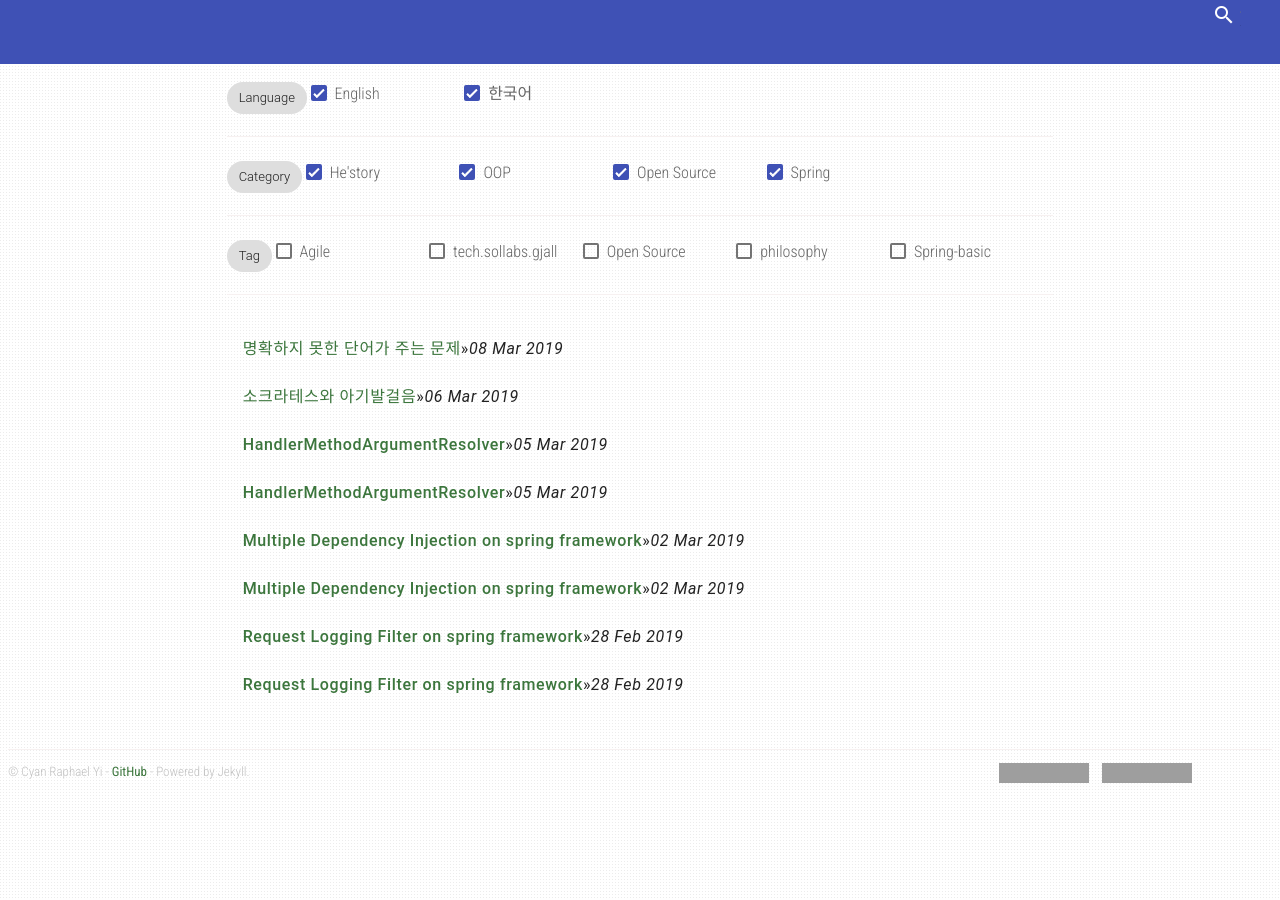
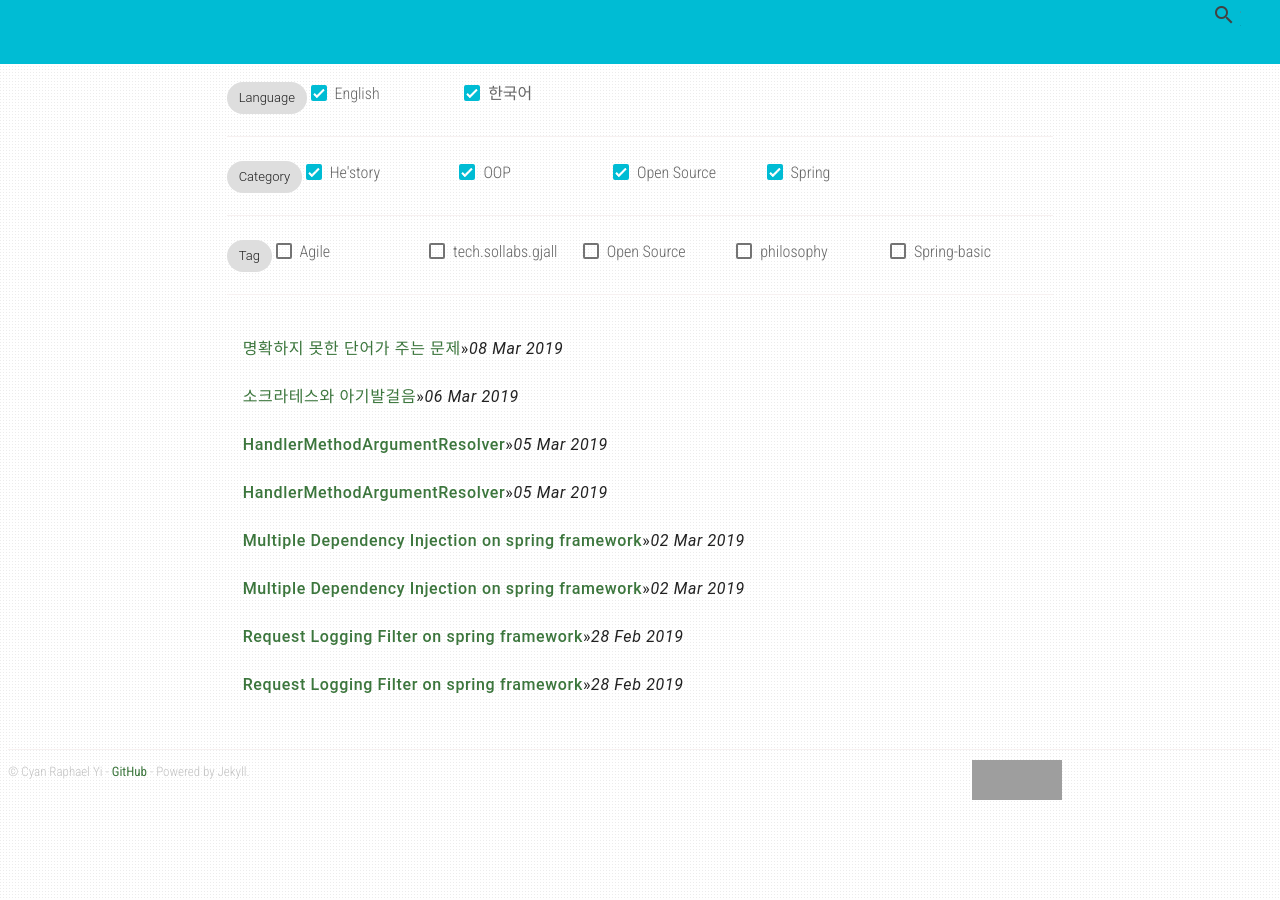
Before and after one commit to CyanRYi/sollabs-demo, a Jekyll site: the page built from index.md, in a window 1280 px wide. Built offline with Jekyll 4.4.1, drawn with Linux system fonts in a browser that asks for light colours; nearby versions of some CDN libraries; grey boxes are pictures that could not be loaded.

Commit message:
css를 cdn으로 변경

```diff
--- a/_layouts/default.html
+++ b/_layouts/default.html
@@ -78,7 +78,7 @@ layout: compress
       <!-- syntax highlighting CSS -->
       <link rel="stylesheet" href="{{ site.url }}/static/css/syntax.css">
       <!-- Material-design-lite CSS, icon -->
-      <link href="{{ site.url }}/static/css/material.min.css" rel="stylesheet">
+      <link rel="stylesheet" href="https://code.getmdl.io/1.3.0/material.cyan-blue.min.css" />
       <link rel="stylesheet" href="https://fonts.googleapis.com/icon?family=Material+Icons">
       <!-- Fonts -->
       <link href="https://fonts.googleapis.com/css?family=Roboto+Condensed:400,300italic,300,400italic,700&amp;subset=latin,latin-ext" rel="stylesheet" type="text/css">
```
